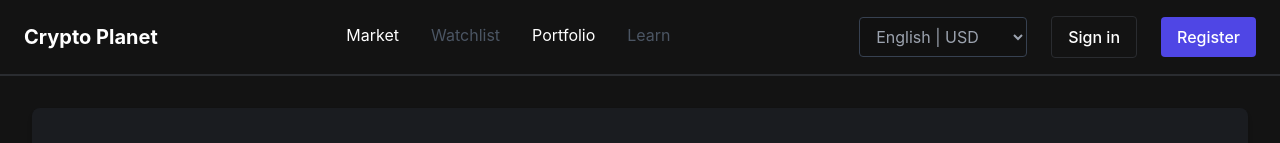
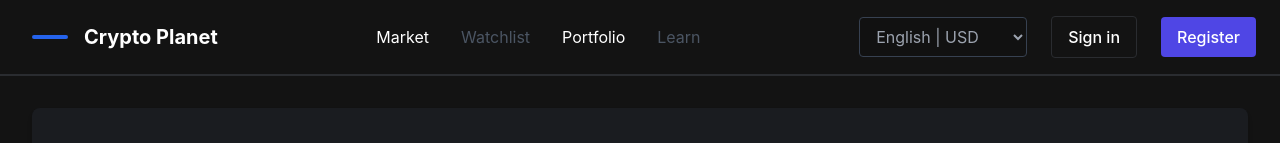
Before and after one commit to fabiodelllima/crypto-planet-frontend, a React (Vite) app in the folder crypto-planet/: page / in a window 1280 px wide. Shown: the top 143 px of the page. Built offline with nearby package versions, Linux system fonts and the light colour scheme.

Commit message:
feat: Adc símbolo aleatório para acompanhar nome da página no Header

```diff
--- a/crypto-planet/src/components/layout/Header.tsx
+++ b/crypto-planet/src/components/layout/Header.tsx
@@ -30,8 +30,11 @@ const Header = () => {
     <header className="bg-[#131313] text-white border-b-2 border-borderGray">
       <div className="max-w-7xl mx-auto px-4 lg:px-6 py-4">
         <div className="flex justify-between items-center">
-          <h1 className="text-xl font-bold">Crypto Planet</h1>
-          <nav className="hidden lg:flex items-center gap-8">
+          <div className="flex items-center">
+            <div className="w-9 h-1 bg-blue-600 rounded-full ml-2"></div>
+            <h1 className="text-xl font-bold ml-4">Crypto Planet</h1>
+          </div>
+          <nav className="hidden lg:flex items-center gap-8 pt-1">
             {navigation.map((item) => (
               <Link
                 key={item.name}
@@ -97,7 +100,7 @@ const Header = () => {
           <Button
             variant="secondary"
             onClick={toggleMenu}
-            className="lg:hidden"
+            className="lg:hidden mr-2"
           >
             {isMenuOpen ? "✕" : "☰"}
           </Button>
```
